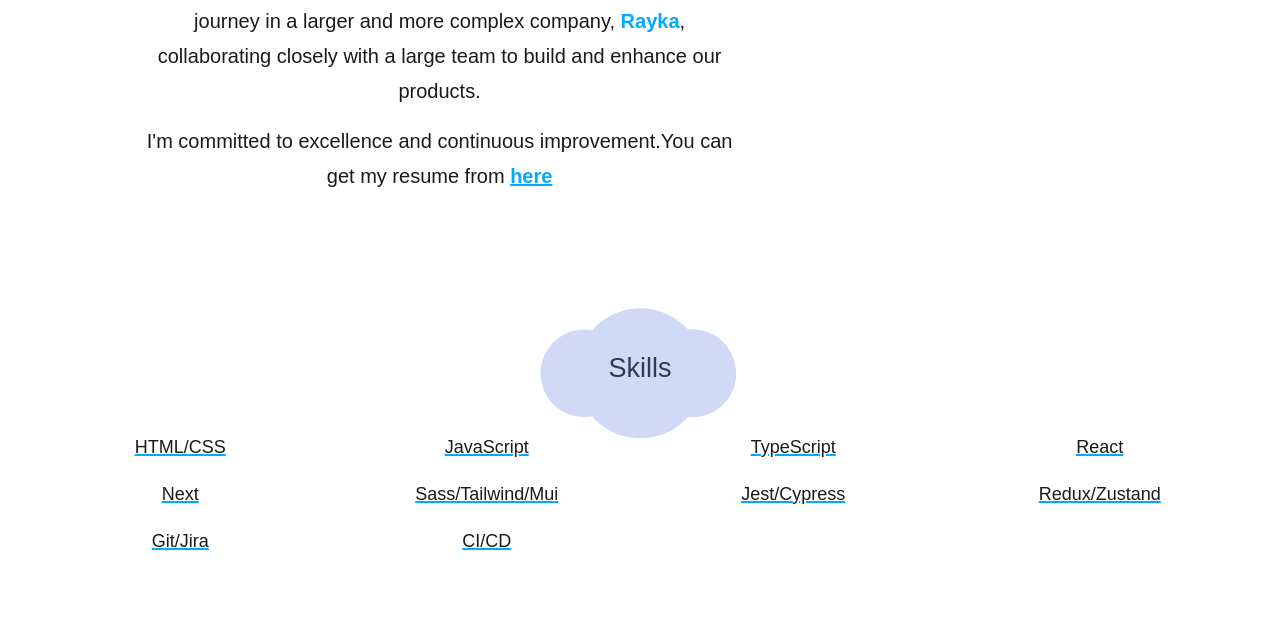
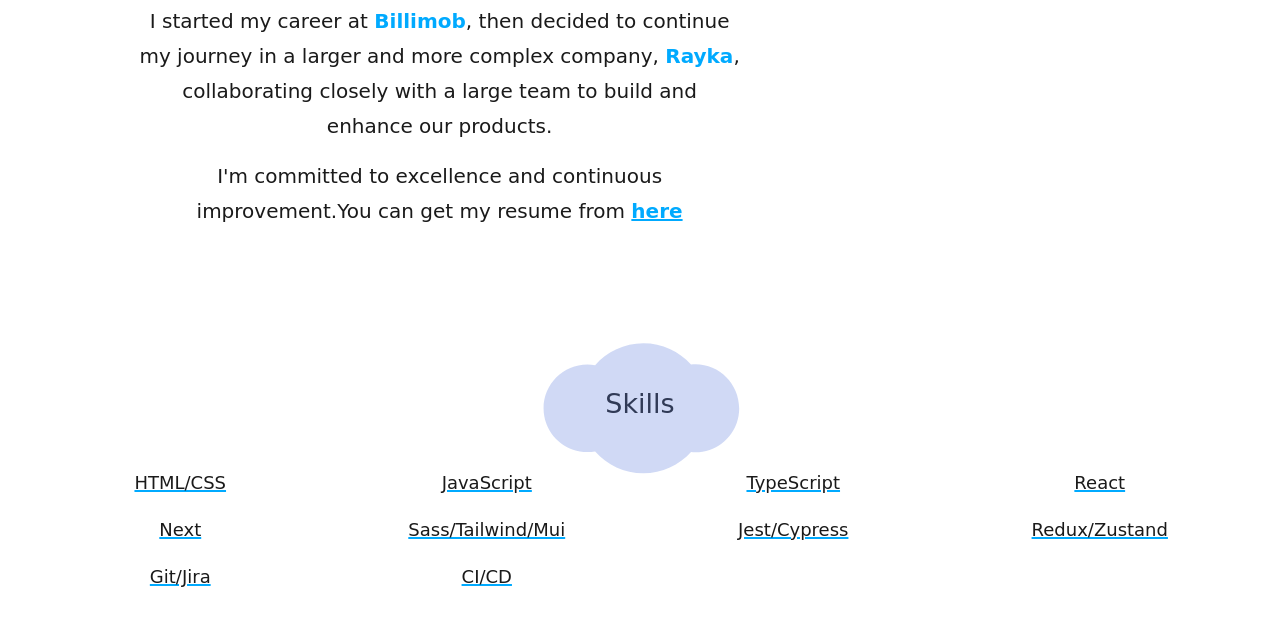
Before and after one commit to Mobinafshari/portfolio-main, an Eleventy site: page src/index.html in a window 1280 px wide. Shown: the part 341-972 px from the top of the page. Built offline with nearby package versions, Linux system fonts and the light colour scheme; Eleventy itself is replaced by a stand-in of ours; files that its build step writes are made by us from their sources.

Commit message:
trying to fix font issue

```diff
--- a/src/style.css
+++ b/src/style.css
@@ -5,8 +5,8 @@
   --fs-600: 1.875rem;
   --fs-700: 2rem;
 
-  --ff-body: "Childhood" , "Roboto", sans-serif;
-  --ff-heading: "Childhood" , "Playfair Display", serif;
+  --ff-body:   "Roboto", sans-serif;
+  --ff-heading:  "Playfair Display", serif;
 
   --fw-400: 400;
   --fw-700: 700;
@@ -42,7 +42,7 @@
 *::before,
 *::after {
   box-sizing: border-box;
-  font-family: 'Childhood' , sans-serif;
+  font-family: cursive;
 }
 
 /* Remove default margin */
@@ -120,7 +120,7 @@ select {
   /////////////////////// */
 
 body {
-  font-family: "Childhood", var(--ff-body);
+  font-family: var(--ff-body);
   font-size: var(--fs-400);
   color: var(--clr-neutral-900);
 }
@@ -128,7 +128,7 @@ body {
 h1,
 h2,
 h3 {
-  font-family: "Childhood", var(--ff-heading);
+  font-family: var(--ff-heading);
   font-weight: var(--fw-400);
   line-height: 1.1;
 }
```
